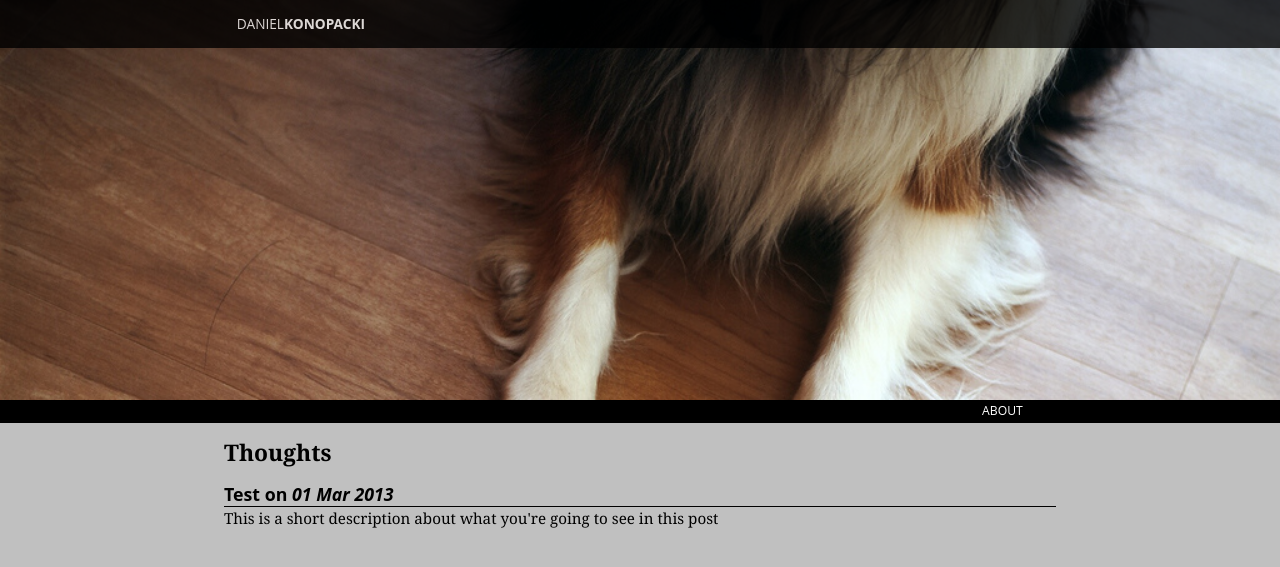
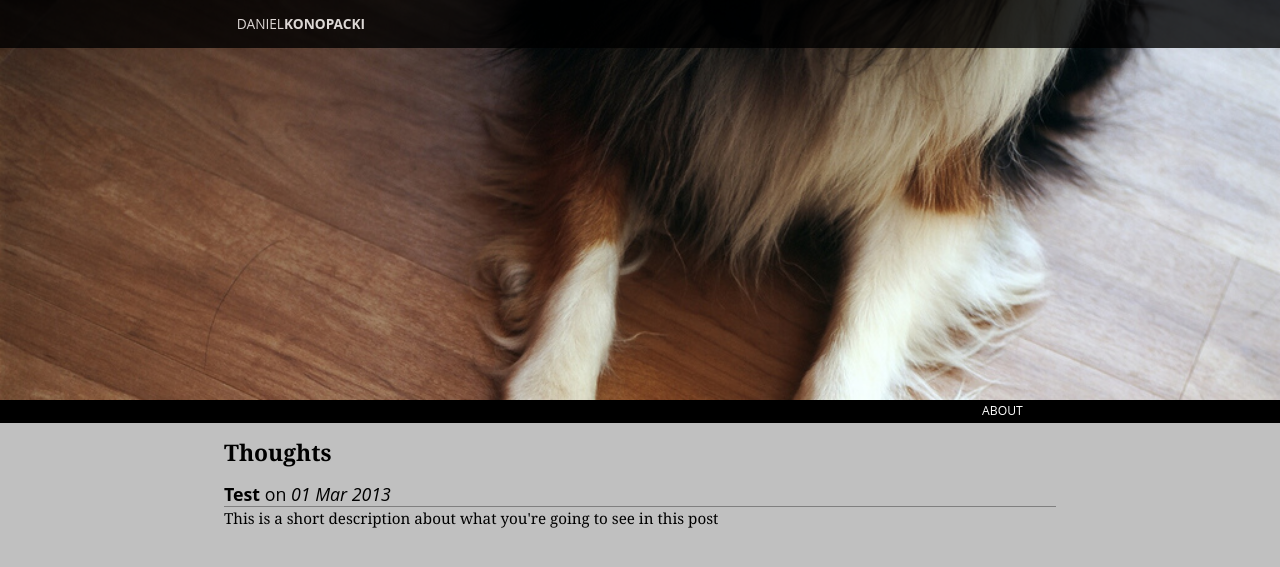
Before and after one commit to danielkonopacki/danielkonopacki.github.com, a Jekyll site: the page built from index.html, in a window 1280 px wide. Shown: the top 567 px of the page. Built offline with Jekyll 4.4.1, drawn with Linux system fonts in a browser that asks for light colours; Markdown is read by kramdown in place of the engine named in the settings.

Commit message:
CSS updates

```diff
--- a/css/typography.css
+++ b/css/typography.css
@@ -45,6 +45,11 @@ a:hover {
 
 .post-blurb h3 {
   font-family: "Open Sans", Helvetica;
+  font-weight: normal;
   margin-bottom: 0;
-  border-bottom: 1px solid black;
+  border-bottom: 1px solid gray;
 }
+
+.post-blurb h3 a {
+  font-weight: bold;
+}
```
Also changed, not shown: 1 other file.
